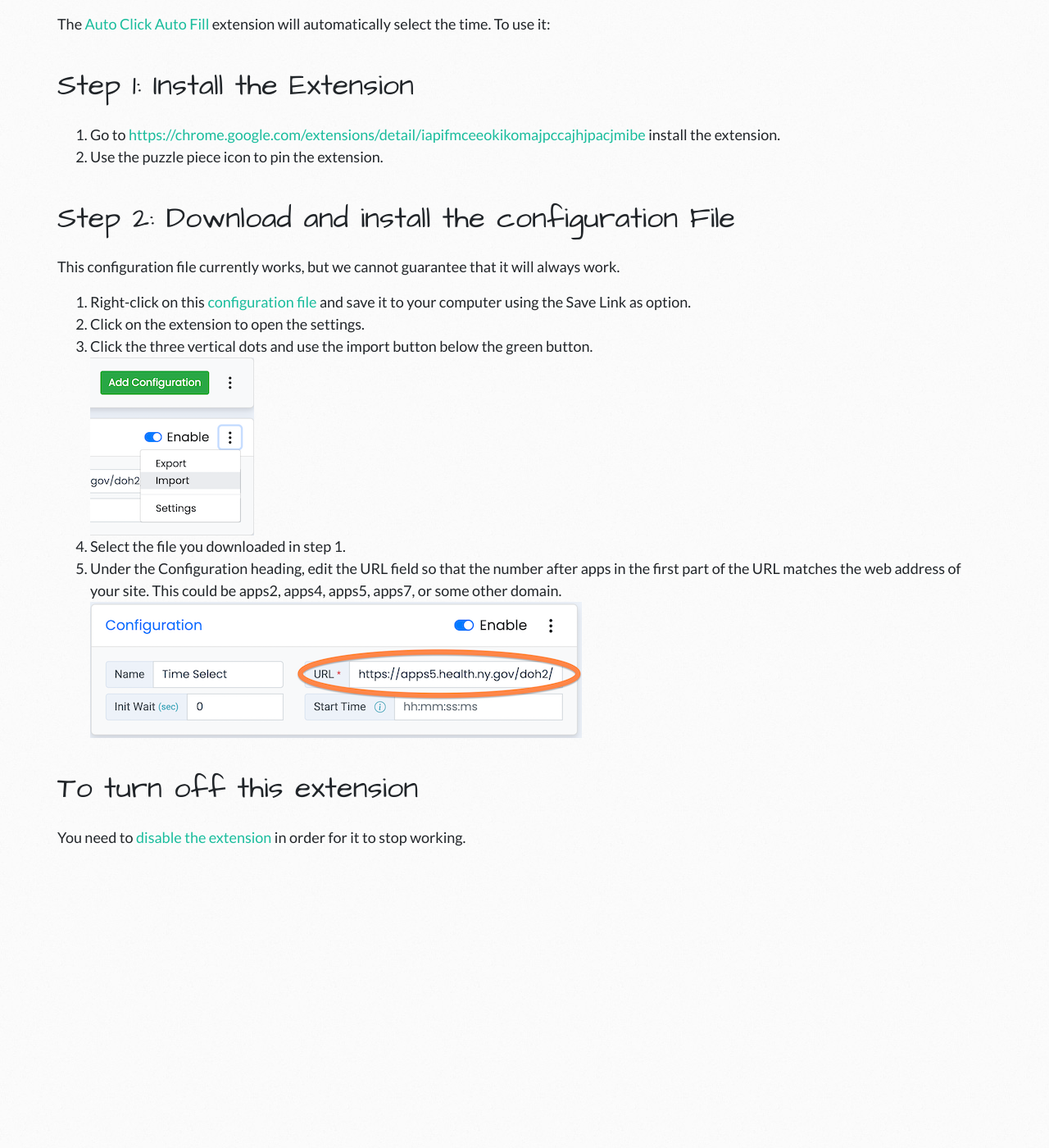
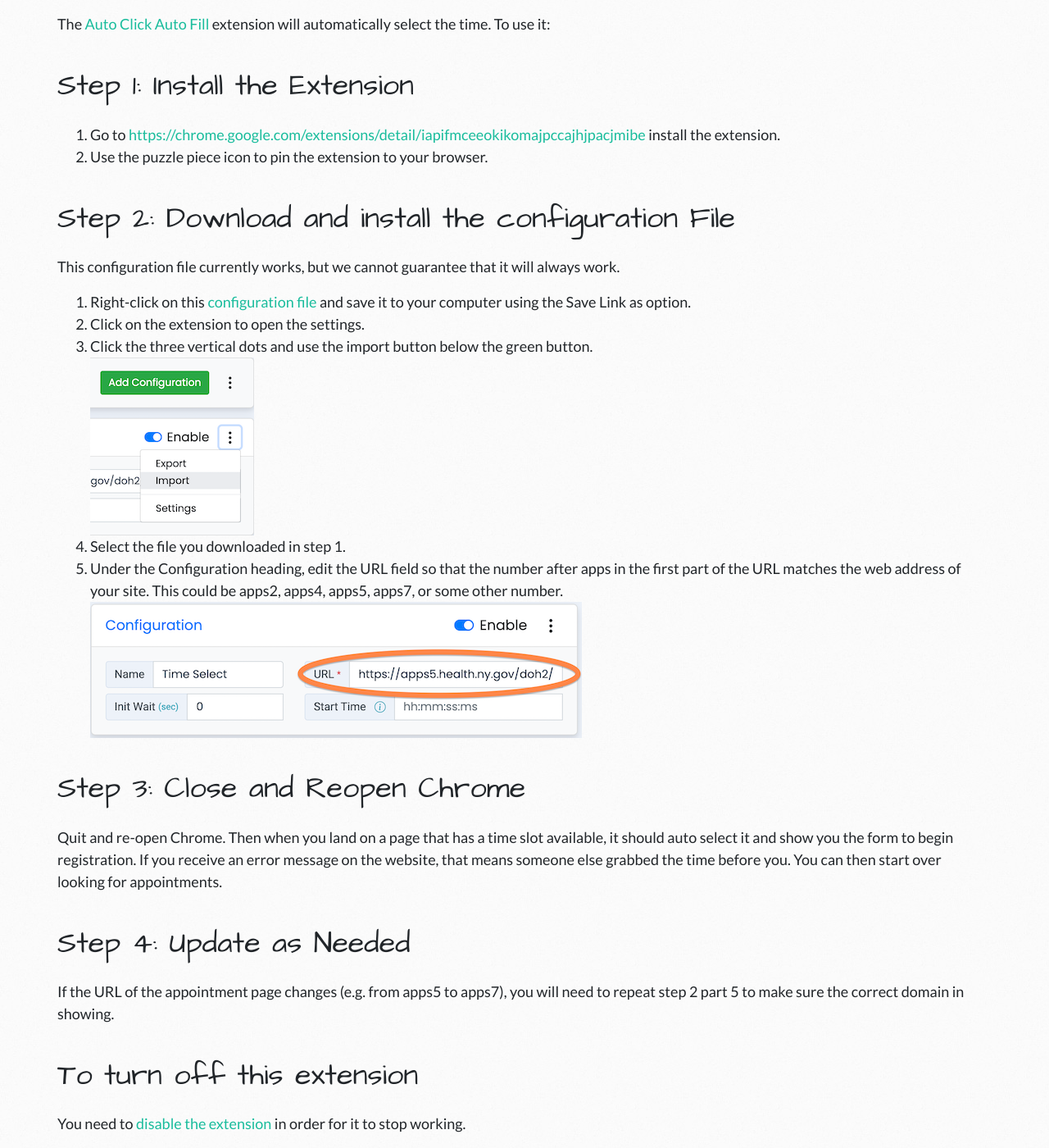
Before and after one commit to loganrath/dwap-main, a Jekyll site: the page built from autoclick.md, in a window 1280 px wide and 1400 px high, scrolled down 524 px. Shown: the whole window at 82% size. Built offline with Jekyll 4.4.1, drawn with Linux system fonts in a browser that asks for light colours; nearby versions of some CDN libraries; before the commit the page ends 1575 px from its top, so only the background shows below that.

Commit message:
autoclick update

```diff
--- a/autoclick.md
+++ b/autoclick.md
@@ -10,7 +10,7 @@ The [Auto Click Auto Fill](https://chrome.google.com/extensions/detail/iapifmcee
 
 # Step 1: Install the Extension
  1. Go to [https://chrome.google.com/extensions/detail/iapifmceeokikomajpccajhjpacjmibe](https://chrome.google.com/extensions/detail/iapifmceeokikomajpccajhjpacjmibe){:target="_blank"} install the extension.
- 2. Use the puzzle piece icon to pin the extension.
+ 2. Use the puzzle piece icon to pin the extension to your browser.
 
 # Step 2: Download and install the configuration File
 This configuration file currently works, but we cannot guarantee that it will always work.
@@ -19,8 +19,14 @@ This configuration file currently works, but we cannot guarantee that it will al
  3. Click the three vertical dots and use the import button below the green button.
  ![Screenshot showing installation](/assets/images/autoclick-config.png)
  4. Select the file you downloaded in step 1.
- 5. Under the Configuration heading, edit the URL field so that the number after apps in the first part of the URL matches the web address of your site. This could be apps2, apps4, apps5, apps7, or some other domain.
+ 5. Under the Configuration heading, edit the URL field so that the number after apps in the first part of the URL matches the web address of your site. This could be apps2, apps4, apps5, apps7, or some other number.
  ![Screenshot showing URL to fix](/assets/images/autoclick-url.png)
+
+# Step 3: Close and Reopen Chrome
+Quit and re-open Chrome. Then when you land on a page that has a time slot available, it should auto select it and show you the form to begin registration. If you receive an error message on the website, that means someone else grabbed the time before you. You can then start over looking for appointments.
+
+# Step 4: Update as Needed
+If the URL of the appointment page changes (e.g. from apps5 to apps7), you will need to repeat step 2 part 5 to make sure the correct domain in showing.
 
 
 # To turn off this extension
```
